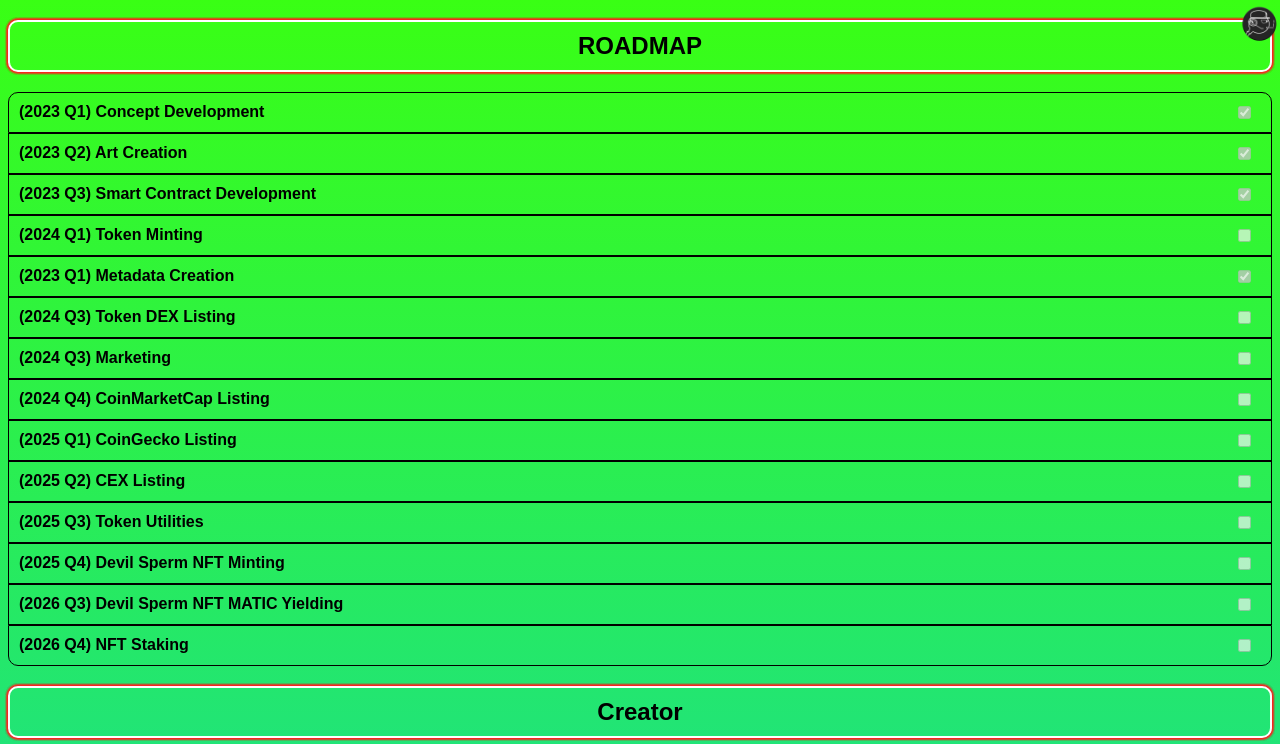
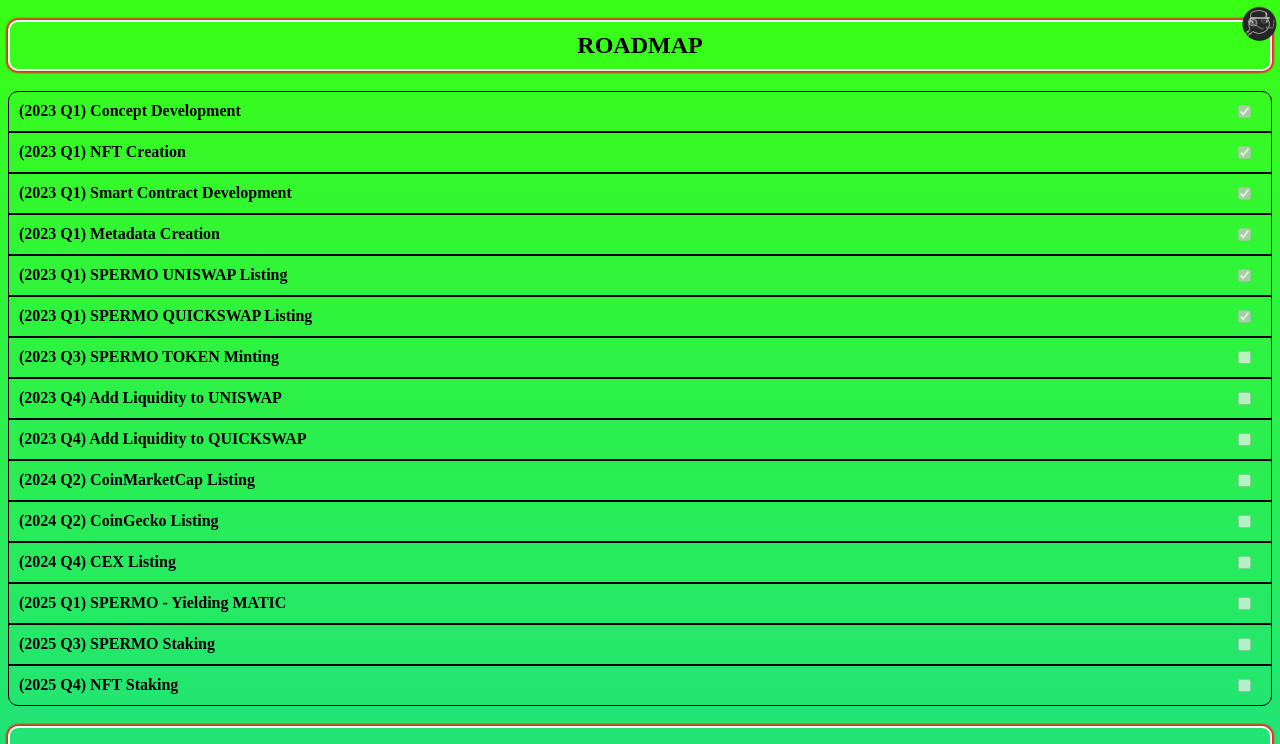
Before and after one commit to Onchainsperm/Onchainsperm.github.io, a plain HTML site: page roadmap.html in a window 1280 px wide. Shown: the top 744 px of the page. Drawn offline with Linux system fonts and the light colour scheme.

Commit message:
Add files via upload

```diff
--- a/roadmap.html
+++ b/roadmap.html
@@ -5,8 +5,6 @@
 	<title>RoadMap</title>
 	<style>
 		body {
-     font-family: Arial, sans-serif;
-			font-size: 16px;
 			background: linear-gradient(to bottom, #39ff14, #00bfff);
 			-webkit-animation: gradient 5s ease infinite;
 			animation: gradient 5s ease infinite;
@@ -158,55 +156,62 @@ li:last-child {
 			<span class="checkbox"><input type="checkbox" name="done" checked disabled></span>
 		</li>
 		<li>
-      <span>(2023 Q2) Art Creation</span>
+      <span>(2023 Q1) NFT Creation</span>
       <span class="checkbox"><input type="checkbox" name="done"checked disabled></span>
     </li>
 		<li>
-      <span>(2023 Q3) Smart Contract Development</span>
+      <span>(2023 Q1) Smart Contract Development</span>
       <span class="checkbox"><input type="checkbox" name="done"checked disabled></span>
-    </li>
-		<li>
-      <span>(2024 Q1) Token Minting</span>
-      <span class="checkbox"><input type="checkbox" name="done"disabled></span>
     </li>
 		<li>
       <span>(2023 Q1) Metadata Creation</span>
       <span class="checkbox"><input type="checkbox" name="done"checked disabled></span>
     </li>
 	<li>
-      <span>(2024 Q3)  Token DEX Listing</span>
+      <span>(2023 Q1)  SPERMO UNISWAP Listing</span>
+      <span class="checkbox"><input type="checkbox" name="done"checked disabled></span>
+    </li>
+	<li>
+      <span>(2023 Q1)  SPERMO QUICKSWAP Listing</span>
+      <span class="checkbox"><input type="checkbox" name="done"checked disabled></span>
+    </li>
+		<li>
+      <span>(2023 Q3) SPERMO TOKEN Minting</span>
       <span class="checkbox"><input type="checkbox" name="done"disabled></span>
     </li>
 	<li>
-      <span>(2024 Q3) Marketing</span>
+      <span>(2023 Q4)  Add Liquidity to UNISWAP</span>
       <span class="checkbox"><input type="checkbox" name="done"disabled></span>
     </li>
 	<li>
-      <span>(2024 Q4) CoinMarketCap Listing</span>
+      <span>(2023 Q4)  Add Liquidity to QUICKSWAP</span>
       <span class="checkbox"><input type="checkbox" name="done"disabled></span>
     </li>
 		<li>
-      <span>(2025 Q1) CoinGecko Listing</span>
+      <span>(2024 Q2) CoinMarketCap Listing</span>
       <span class="checkbox"><input type="checkbox" name="done"disabled></span>
     </li>
 		<li>
-      <span>(2025 Q2) CEX Listing</span>
+      <span>(2024 Q2) CoinGecko Listing</span>
       <span class="checkbox"><input type="checkbox" name="done"disabled></span>
     </li>
 		<li>
-      <span>(2025 Q3) Token Utilities</span>
+      <span>(2024 Q4) CEX Listing</span>
       <span class="checkbox"><input type="checkbox" name="done"disabled></span>
     </li>
 		<li>
-      <span>(2025 Q4) Devil Sperm NFT Minting</span>
+      <span>(2025 Q1) SPERMO - Yielding MATIC </span>
+      <span class="checkbox"><input type="checkbox" name="done"disabled></span>
+    </li>
+
+
+
+		<li>
+      <span>(2025 Q3) SPERMO Staking</span>
       <span class="checkbox"><input type="checkbox" name="done"disabled></span>
     </li>
 		<li>
-      <span>(2026 Q3) Devil Sperm NFT MATIC Yielding</span>
-      <span class="checkbox"><input type="checkbox" name="done"disabled></span>
-    </li>
-		<li>
-      <span>(2026 Q4) NFT Staking</span>
+      <span>(2025 Q4) NFT Staking</span>
       <span class="checkbox"><input type="checkbox" name="done"disabled></span>
     </li>
 	</ul>
```
Lines whose indentation alone changed are shown as unchanged.
